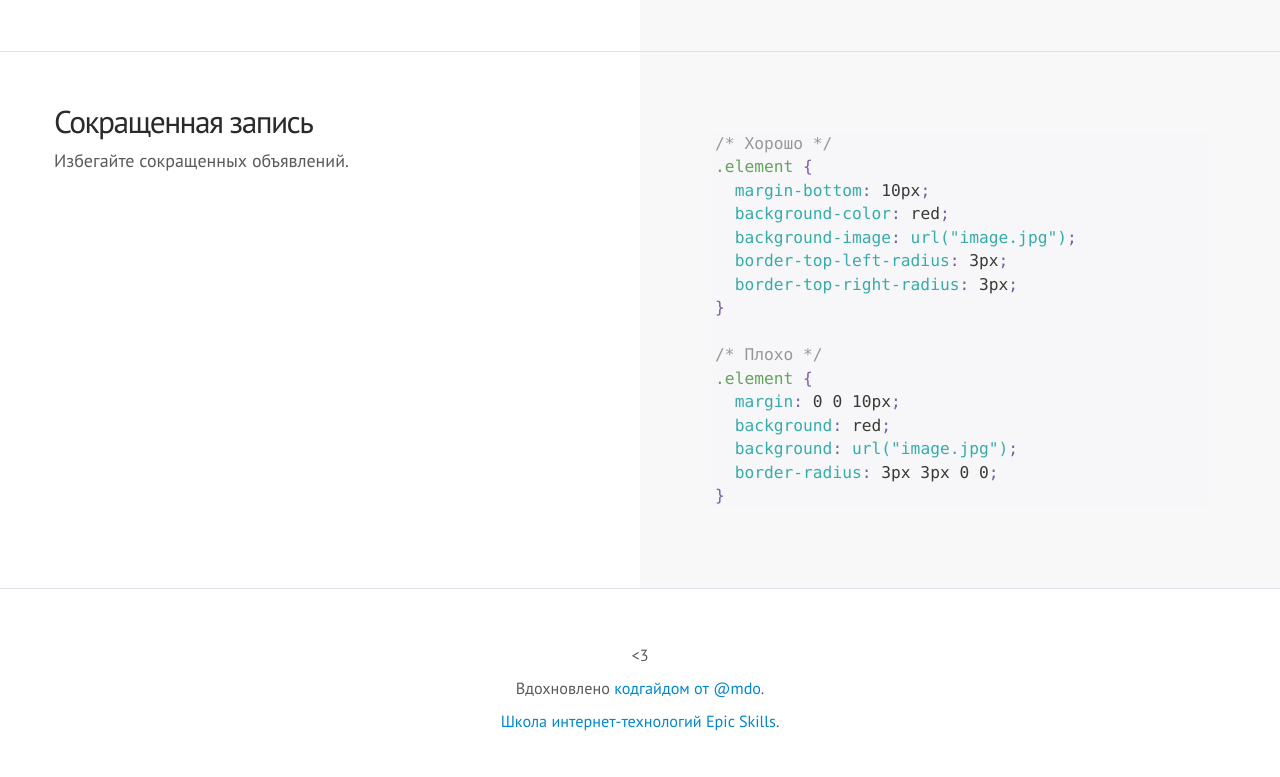
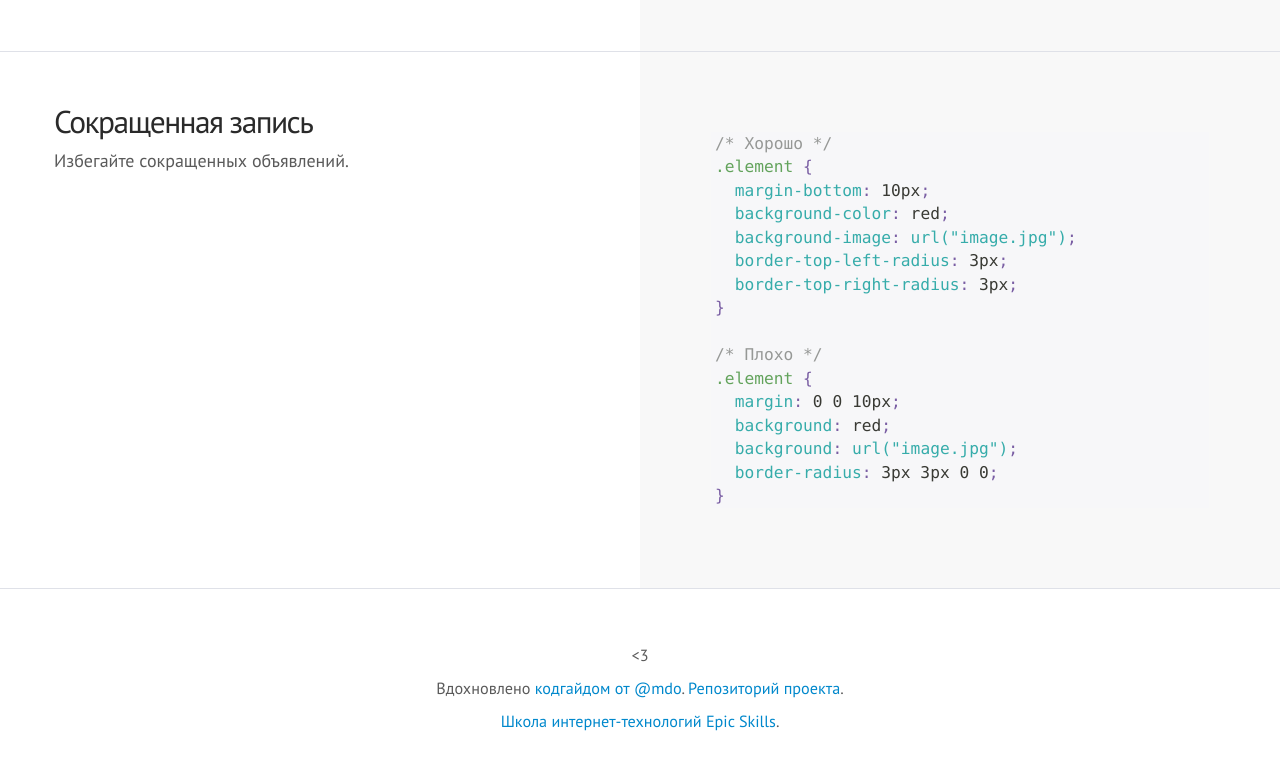
Before and after one commit to epixx/code-guide, a website: page index.html in a window 1280 px wide. Shown: the part 7167-7944 px from the top of the page. Drawn offline with Linux system fonts and the light colour scheme; grey boxes are pictures that could not be loaded; a web font is replaced by a local one.

Commit message:
Добавил ссылку на репозиторий (в подвале)

```diff
--- a/index.html
+++ b/index.html
@@ -442,7 +442,7 @@
 
 <footer class="footer">
   <p>&lt;3</p>
-  <p>Вдохновлено <a href="http://sadcitizen.me/code-guide/">кодгайдом от @mdo</a>.</p>
+  <p>Вдохновлено <a href="http://sadcitizen.me/code-guide/">кодгайдом от @mdo</a>. <a href="https://github.com/epixx/code-guide">Репозиторий проекта</a>.</p>
   <p><a href="https://epixx.ru/">Школа интернет-технологий Epic Skills</a>.</p>
   <ul class="quick-links">
     <li>
```
